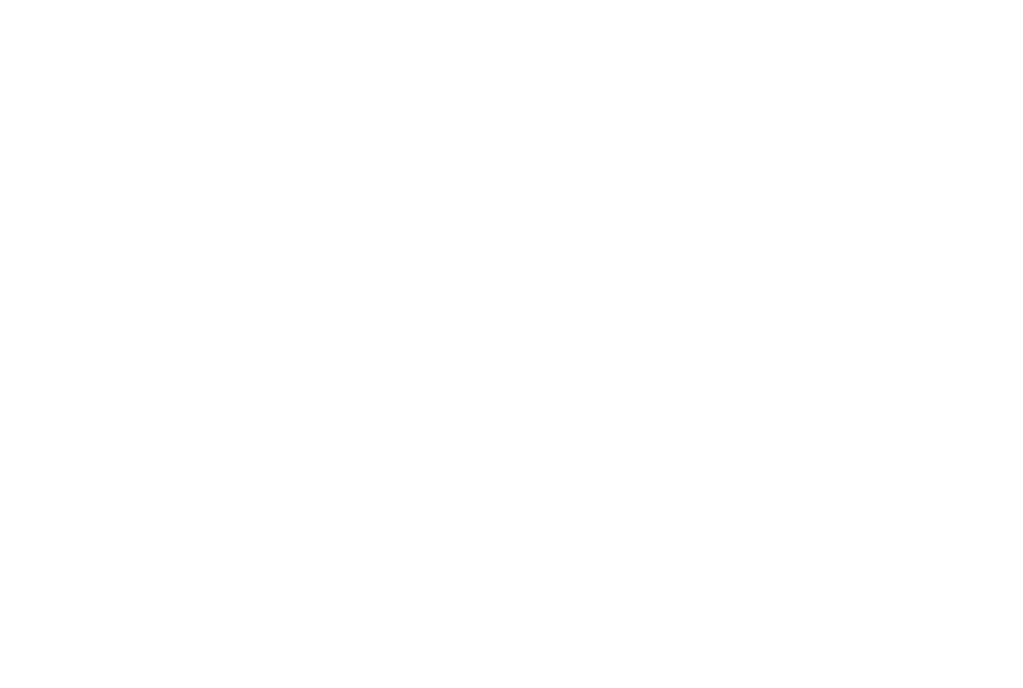
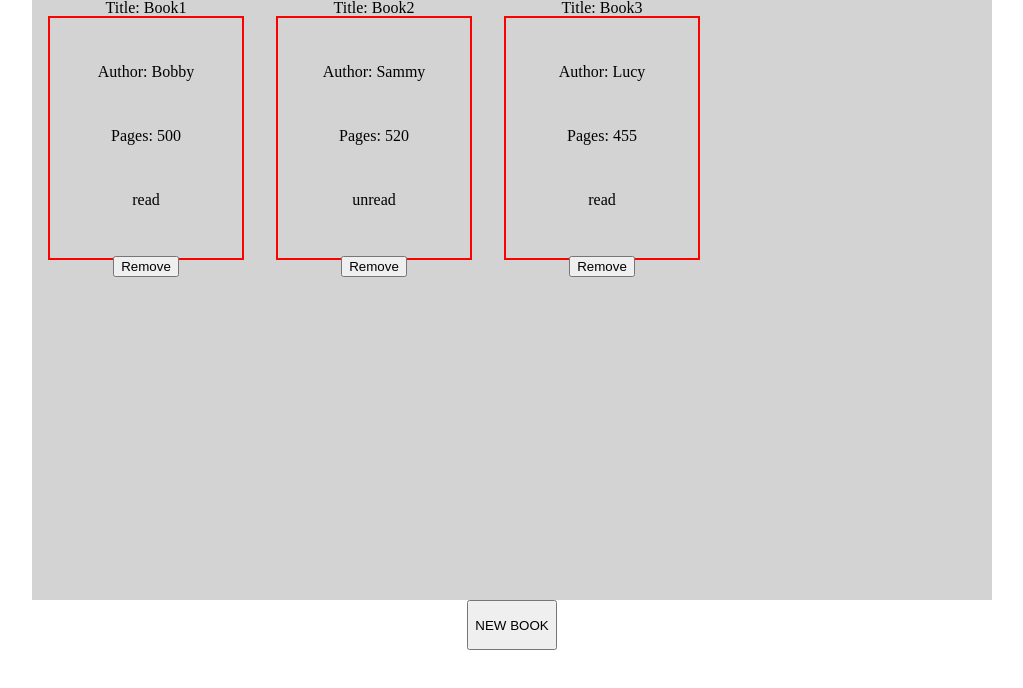
Before and after one commit to robertcs3/Library, a plain HTML site: page index.html in a window 1280 px wide. Shown: the whole page, without its empty margins (128-1151 px from the left). Drawn offline with Linux system fonts and the light colour scheme.

Commit message:
Updated styling

```diff
--- a/index.html
+++ b/index.html
@@ -11,6 +11,42 @@
 </head>
 <body>
 
+    <div id="catalog-container">
+
+
+
+    </div>
+
+
+
+    <button id="new-book">NEW BOOK</button>
+
+    <form action="addBook" method="post" id="form">
+        <fieldset>
+            <legend>Add a Book!</legend>
+            <div>
+                <label for="author">*Author: </label>
+                <input type="text" id="author-name" name="author-name" required>
+            </div>
+
+            <div>
+                <label for="author">*Title: </label>
+                <input type="text" id="title-name" name="title-name" required>
+            </div>
+
+            <div>
+                <label for="author">*Page Numbers: </label>
+                <input type="text" id="page-numbers" name="page-numbers" required>
+            </div>
+
+            <div>
+                <label for="author">*Have you read this before?: </label>
+                <input type="text" id="status" name="status" required>
+            </div>
+        </fieldset>
+    </form>
+
+
 </body>
-<script link="script.js"></script>
+<script src="script.js"></script>
 </html>
--- a/script.js
+++ b/script.js
@@ -0,0 +1,99 @@
+let myLibrary = [
+    {
+        title: 'Book1',
+        author: 'Bobby',
+        pages: '500',
+        status: 'read',
+
+    },
+    {
+        title: 'Book2',
+        author: 'Sammy',
+        pages: '520',
+        status: 'unread',
+
+    },
+    {
+        title: 'Book3',
+        author: 'Lucy',
+        pages: '455',
+        status: 'read',
+
+    },
+]
+
+function Book() {
+
+}
+
+
+/* Take user input and store into myLibrary array */
+function addBookToLibrary(title, author, pages, status) {
+    let book = {};
+    book.title = title;
+    book.author = author;
+    book.pages = pages;
+    book.status = status;
+
+    myLibrary.push(book);
+}
+
+
+/* Display books in catalog */
+function displayCatalog () {
+    myLibrary.forEach(book => {
+        let card = document.createElement('div');
+        card.setAttribute('class', 'card');
+        card.setAttribute('id', myLibrary.indexOf(book));
+        let title = document.createElement('p');
+        let author = document.createElement('p');
+        let pages = document.createElement('p');
+        let status = document.createElement('p');
+        let button = document.createElement('button');
+        button.setAttribute('class', myLibrary.indexOf(book));
+        /* Add card class to catalog */
+        catalog.appendChild(card);
+
+        /* Add attributes of book to the card */
+        card.appendChild(title);
+        card.appendChild(author);
+        card.appendChild(pages);
+        card.appendChild(status);
+        card.appendChild(button);
+
+        title.textContent = "Title: " + book.title;
+        author.textContent = "Author: " + book.author;
+        pages.textContent = "Pages: " + book.pages;
+        status.textContent = book.status;
+        button.textContent = "Remove";
+    })
+
+}
+
+let catalog = document.getElementById('catalog-container');
+
+let addNew = document.getElementById('new-book');
+
+const form = document.getElementById('form');
+
+form.style.display = 'none';
+
+
+
+
+displayCatalog();
+
+
+
+
+addNew.addEventListener('click', () => {
+
+    /* Show or hide form  when button is clicked */
+    if (form.style.display === 'none') {
+
+        form.style.display = 'block';
+      } else {
+
+        form.style.display = 'none';
+      }
+})
--- a/styles.css
+++ b/styles.css
@@ -0,0 +1,32 @@
+body {
+    height:  100vh;
+    display: flex;
+    flex-direction: column;
+    align-items: center;
+
+}
+
+#catalog-container {
+    display: flex;
+    flex-wrap: wrap;
+    background-color: lightgrey;
+    height: 75%;
+    width: 75%;
+}
+
+.card {
+    display: flex;
+    flex-direction: column;
+    justify-content: center;
+    align-items: center;
+    height: 40%;
+    width: 20%;
+    border: 2px solid red;
+    margin: 1rem;
+    gap: 3rem;
+}
+
+button {
+    height: 50px;
+    width: max-content;
+}
```
